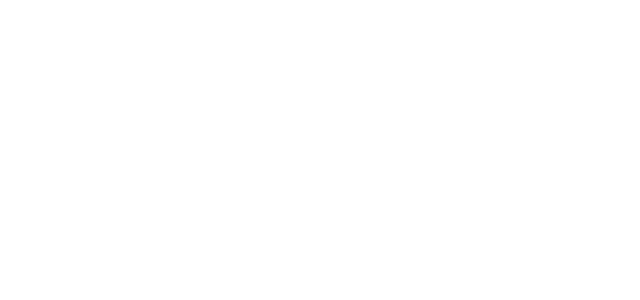
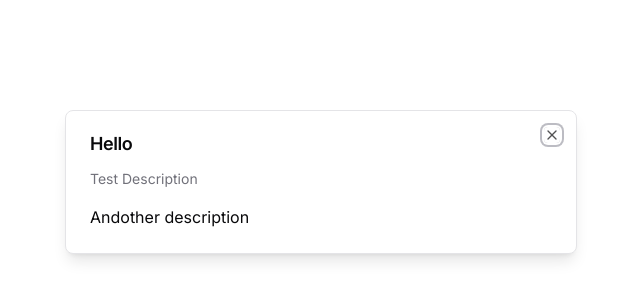
Before and after one commit to wisdom-ossai/multistore-ecommerce, a Next.js app: page / in a window 1280 px wide. Shown: the part 218-518 px from the top of the page, without its empty margins (319-959 px from the left). Built offline with nearby package versions, Linux system fonts and the light colour scheme.

Commit message:
Add shadui dialog and create a modal from it

```diff
--- a/app/(root)/page.tsx
+++ b/app/(root)/page.tsx
@@ -1,10 +1,20 @@
+"use client";
+
+import Modal from "@/components/ui/modal";
 import { UserButton } from "@clerk/nextjs";
 import React from "react";
 
 const SetupPage = () => {
   return (
     <div>
-      <UserButton afterSignOutUrl="/" />
+      <Modal
+        open
+        title="Hello"
+        description="Test Description"
+        onClose={() => {}}
+      >
+        Andother description
+      </Modal>
     </div>
   );
 };
--- /dev/null
+++ b/components/ui/dialog.tsx
@@ -0,0 +1,123 @@
+"use client"
+
+import * as React from "react"
+import * as DialogPrimitive from "@radix-ui/react-dialog"
+import { X } from "lucide-react"
+
+import { cn } from "@/lib/utils"
+
+const Dialog = DialogPrimitive.Root
+
+const DialogTrigger = DialogPrimitive.Trigger
+
+const DialogPortal = ({
+  className,
+  ...props
+}: DialogPrimitive.DialogPortalProps) => (
+  <DialogPrimitive.Portal className={cn(className)} {...props} />
+)
+DialogPortal.displayName = DialogPrimitive.Portal.displayName
+
+const DialogOverlay = React.forwardRef<
+  React.ElementRef<typeof DialogPrimitive.Overlay>,
+  React.ComponentPropsWithoutRef<typeof DialogPrimitive.Overlay>
+>(({ className, ...props }, ref) => (
+  <DialogPrimitive.Overlay
+    ref={ref}
+    className={cn(
+      "fixed inset-0 z-50 bg-background/80 backdrop-blur-sm data-[state=open]:animate-in data-[state=closed]:animate-out data-[state=closed]:fade-out-0 data-[state=open]:fade-in-0",
+      className
+    )}
+    {...props}
+  />
+))
+DialogOverlay.displayName = DialogPrimitive.Overlay.displayName
+
+const DialogContent = React.forwardRef<
+  React.ElementRef<typeof DialogPrimitive.Content>,
+  React.ComponentPropsWithoutRef<typeof DialogPrimitive.Content>
+>(({ className, children, ...props }, ref) => (
+  <DialogPortal>
+    <DialogOverlay />
+    <DialogPrimitive.Content
+      ref={ref}
+      className={cn(
+        "fixed left-[50%] top-[50%] z-50 grid w-full max-w-lg translate-x-[-50%] translate-y-[-50%] gap-4 border bg-background p-6 shadow-lg duration-200 data-[state=open]:animate-in data-[state=closed]:animate-out data-[state=closed]:fade-out-0 data-[state=open]:fade-in-0 data-[state=closed]:zoom-out-95 data-[state=open]:zoom-in-95 data-[state=closed]:slide-out-to-left-1/2 data-[state=closed]:slide-out-to-top-[48%] data-[state=open]:slide-in-from-left-1/2 data-[state=open]:slide-in-from-top-[48%] sm:rounded-lg md:w-full",
+        className
+      )}
+      {...props}
+    >
+      {children}
+      <DialogPrimitive.Close className="absolute right-4 top-4 rounded-sm opacity-70 ring-offset-background transition-opacity hover:opacity-100 focus:outline-none focus:ring-2 focus:ring-ring focus:ring-offset-2 disabled:pointer-events-none data-[state=open]:bg-accent data-[state=open]:text-muted-foreground">
+        <X className="h-4 w-4" />
+        <span className="sr-only">Close</span>
+      </DialogPrimitive.Close>
+    </DialogPrimitive.Content>
+  </DialogPortal>
+))
+DialogContent.displayName = DialogPrimitive.Content.displayName
+
+const DialogHeader = ({
+  className,
+  ...props
+}: React.HTMLAttributes<HTMLDivElement>) => (
+  <div
+    className={cn(
+      "flex flex-col space-y-1.5 text-center sm:text-left",
+      className
+    )}
+    {...props}
+  />
+)
+DialogHeader.displayName = "DialogHeader"
+
+const DialogFooter = ({
+  className,
+  ...props
+}: React.HTMLAttributes<HTMLDivElement>) => (
+  <div
+    className={cn(
+      "flex flex-col-reverse sm:flex-row sm:justify-end sm:space-x-2",
+      className
+    )}
+    {...props}
+  />
+)
+DialogFooter.displayName = "DialogFooter"
+
+const DialogTitle = React.forwardRef<
+  React.ElementRef<typeof DialogPrimitive.Title>,
+  React.ComponentPropsWithoutRef<typeof DialogPrimitive.Title>
+>(({ className, ...props }, ref) => (
+  <DialogPrimitive.Title
+    ref={ref}
+    className={cn(
+      "text-lg font-semibold leading-none tracking-tight",
+      className
+    )}
+    {...props}
+  />
+))
+DialogTitle.displayName = DialogPrimitive.Title.displayName
+
+const DialogDescription = React.forwardRef<
+  React.ElementRef<typeof DialogPrimitive.Description>,
+  React.ComponentPropsWithoutRef<typeof DialogPrimitive.Description>
+>(({ className, ...props }, ref) => (
+  <DialogPrimitive.Description
+    ref={ref}
+    className={cn("text-sm text-muted-foreground", className)}
+    {...props}
+  />
+))
+DialogDescription.displayName = DialogPrimitive.Description.displayName
+
+export {
+  Dialog,
+  DialogTrigger,
+  DialogContent,
+  DialogHeader,
+  DialogFooter,
+  DialogTitle,
+  DialogDescription,
+}
--- /dev/null
+++ b/components/ui/modal.tsx
@@ -0,0 +1,44 @@
+"use client";
+
+import React, { FC, forwardRef } from "react";
+import {
+  Dialog,
+  DialogContent,
+  DialogDescription,
+  DialogHeader,
+  DialogTitle,
+} from "@/components/ui/dialog";
+
+interface ModalProps {
+  title: string;
+  description: string;
+  open: boolean;
+  onClose: () => void;
+  children?: React.ReactNode;
+}
+
+const Modal: FC<ModalProps> = forwardRef<HTMLDivElement, ModalProps>(
+  ({ title, description, open, onClose, children, ...props }, ref) => {
+    const onChange = (isOpen: boolean) => {
+      if (!isOpen) {
+        onClose();
+      }
+    };
+
+    return (
+      <Dialog open={open} onOpenChange={onChange} {...props}>
+        <DialogContent>
+          <DialogHeader>
+            <DialogTitle>{title}</DialogTitle>
+          </DialogHeader>
+          <DialogDescription>{description}</DialogDescription>
+          {children && <div ref={ref}>{children}</div>}
+        </DialogContent>
+      </Dialog>
+    );
+  }
+);
+
+Modal.displayName = "Modal";
+
+export default Modal;
--- a/package.json
+++ b/package.json
@@ -10,6 +10,7 @@
   },
   "dependencies": {
     "@clerk/nextjs": "^4.21.13",
+    "@radix-ui/react-dialog": "^1.0.4",
     "@radix-ui/react-slot": "^1.0.2",
     "@types/node": "20.3.2",
     "@types/react": "18.2.14",
@@ -27,6 +28,7 @@
     "tailwind-merge": "^1.13.2",
     "tailwindcss": "3.3.2",
     "tailwindcss-animate": "^1.0.6",
-    "typescript": "5.1.6"
+    "typescript": "5.1.6",
+    "zustand": "^4.3.8"
   }
 }
```
Also changed, not shown: 1 other file (tests, documents, lock files or other folders).
